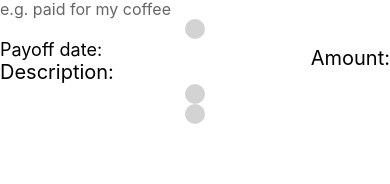
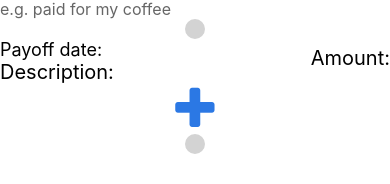
Before and after one commit to Rakovsky/borrow, a React Native app: screen / in a window 390 px wide. Shown: the part 152-336 px from the top of the page. Built offline with nearby package versions, Linux system fonts and the light colour scheme.

Commit message:
Integrated vector-icons successfully

```diff
--- a/src/components/Debt.js
+++ b/src/components/Debt.js
@@ -4,6 +4,7 @@ import {
     View,
     TouchableOpacity
 } from 'react-native';
+import FontAwesome from 'react-native-vector-icons/FontAwesome';
 
 class Debt extends Component {
     render() {
@@ -49,7 +50,7 @@ class Debt extends Component {
 
                     <View style={buttonContainerStyle}>
                         <TouchableOpacity style={buttonStyle}>
-
+                            {plus}
                         </TouchableOpacity>
                     </View>
             </View>
@@ -57,7 +58,7 @@ class Debt extends Component {
     };
 }
 
-
+const plus = (<FontAwesome name='plus' size={50} color="#2b78e4" />)
 
 const styles = {
     debtContainerStyle: {
@@ -79,9 +80,9 @@ const styles = {
         paddingTop: -30,
     },
     buttonStyle: {
-        borderWidth: 10,
-        borderRadius: 20,
-        borderColor: 'lightgrey',
+        //borderWidth: 10,
+        //borderRadius: 20,
+        //borderColor: 'lightgrey',
     },
     recipientInputedStyle: {
         paddingLeft: -5,
```
Also changed, not shown: 2 other files (tests, documents, lock files or other folders).
